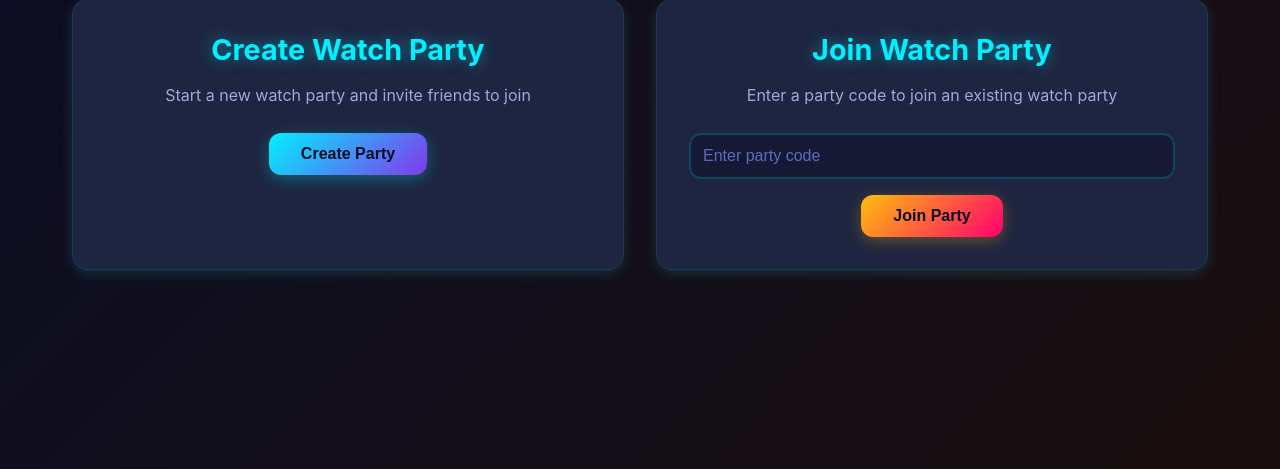
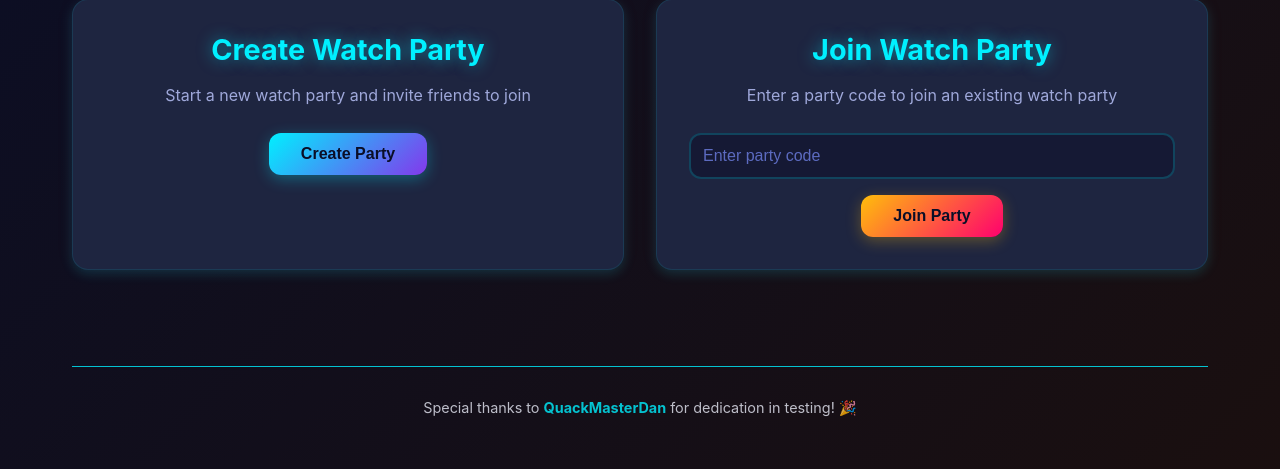
Before and after one commit to Oratorian/emby-watchparty, a Flask app: page / in a window 1280 px wide. Shown: the part 331-800 px from the top of the page. Run offline with Flask 3, Linux system fonts and the light colour scheme; some libraries are stand-ins or nearby versions.

Commit message:
Add special thanks to QuackMasterDan at top of README and in UI
Added special thanks in three prominent locations:
- Top of README.md (right after project description)
- Footer of index.html (landing page)
- Username modal in party.html (shown when joining party)

All locations include link to QuackMasterDan's Emby community profile
and acknowledge his dedication in testing.

```diff
--- a/templates/index.html
+++ b/templates/index.html
@@ -42,6 +42,12 @@
 
             <div id="status"></div>
         </main>
+
+        <footer style="text-align: center; padding: 2rem 1rem 1rem; margin-top: 2rem; border-top: 1px solid var(--cyber-primary); opacity: 0.8;">
+            <p style="font-size: 0.9rem; margin: 0;">
+                Special thanks to <a href="https://emby.media/community/index.php?/profile/1658172-quackmasterdan/" target="_blank" rel="noopener noreferrer" style="color: var(--cyber-primary); text-decoration: none; font-weight: bold;">QuackMasterDan</a> for dedication in testing! 🎉
+            </p>
+        </footer>
     </div>
 
     <script>
--- a/templates/party.html
+++ b/templates/party.html
@@ -132,6 +132,9 @@
             <p>Enter your name (or leave blank for random name):</p>
             <input type="text" id="usernameInput" placeholder="Your name (optional)" />
             <button id="joinBtn" class="btn btn-primary">Join</button>
+            <div style="margin-top: 1.5rem; padding-top: 1rem; border-top: 1px solid rgba(255, 255, 255, 0.1); font-size: 0.85rem; opacity: 0.7; text-align: center;">
+                Special thanks to <a href="https://emby.media/community/index.php?/profile/1658172-quackmasterdan/" target="_blank" rel="noopener noreferrer" style="color: var(--cyber-primary); text-decoration: none; font-weight: bold;">QuackMasterDan</a> for dedication in testing! 🎉
+            </div>
         </div>
     </div>
 
```
Also changed, not shown: README.md.
